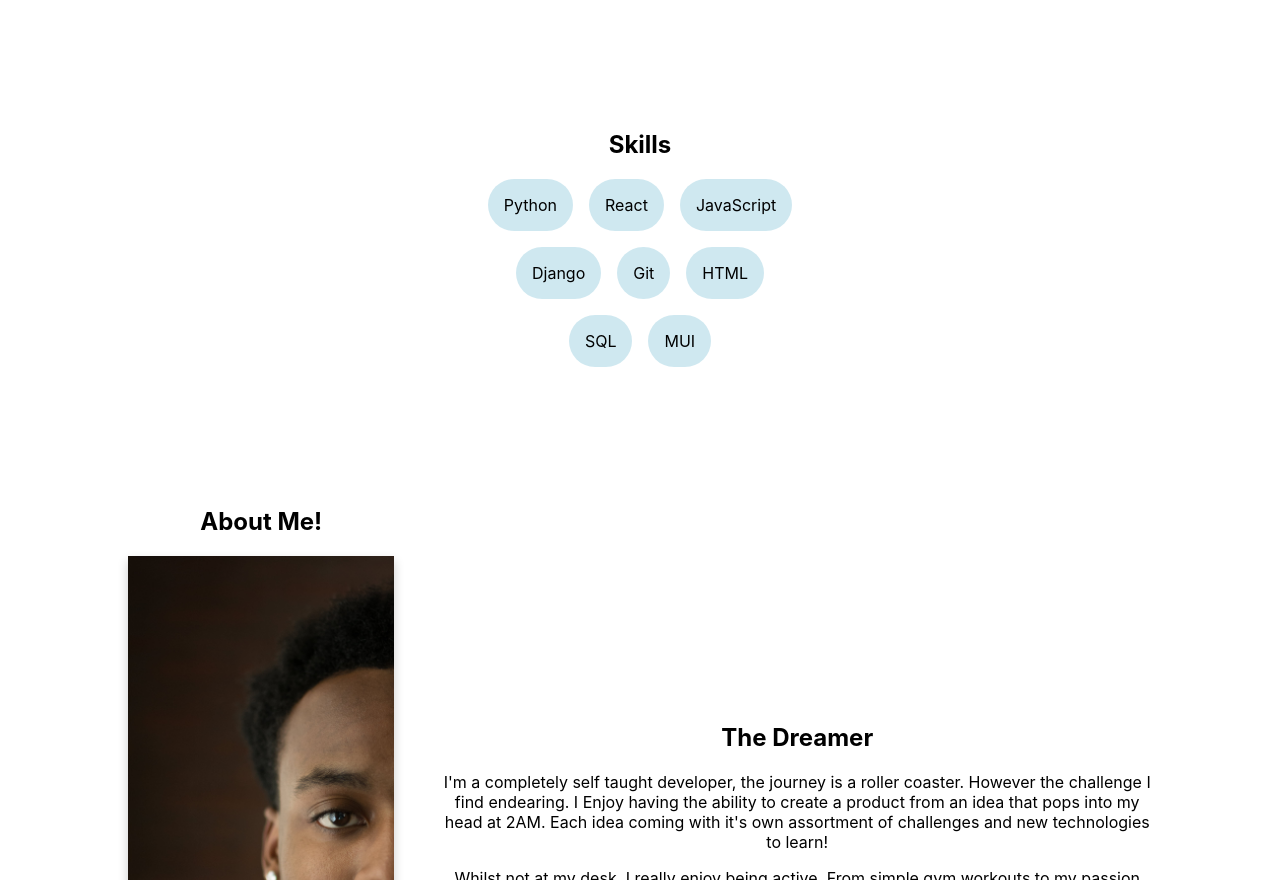
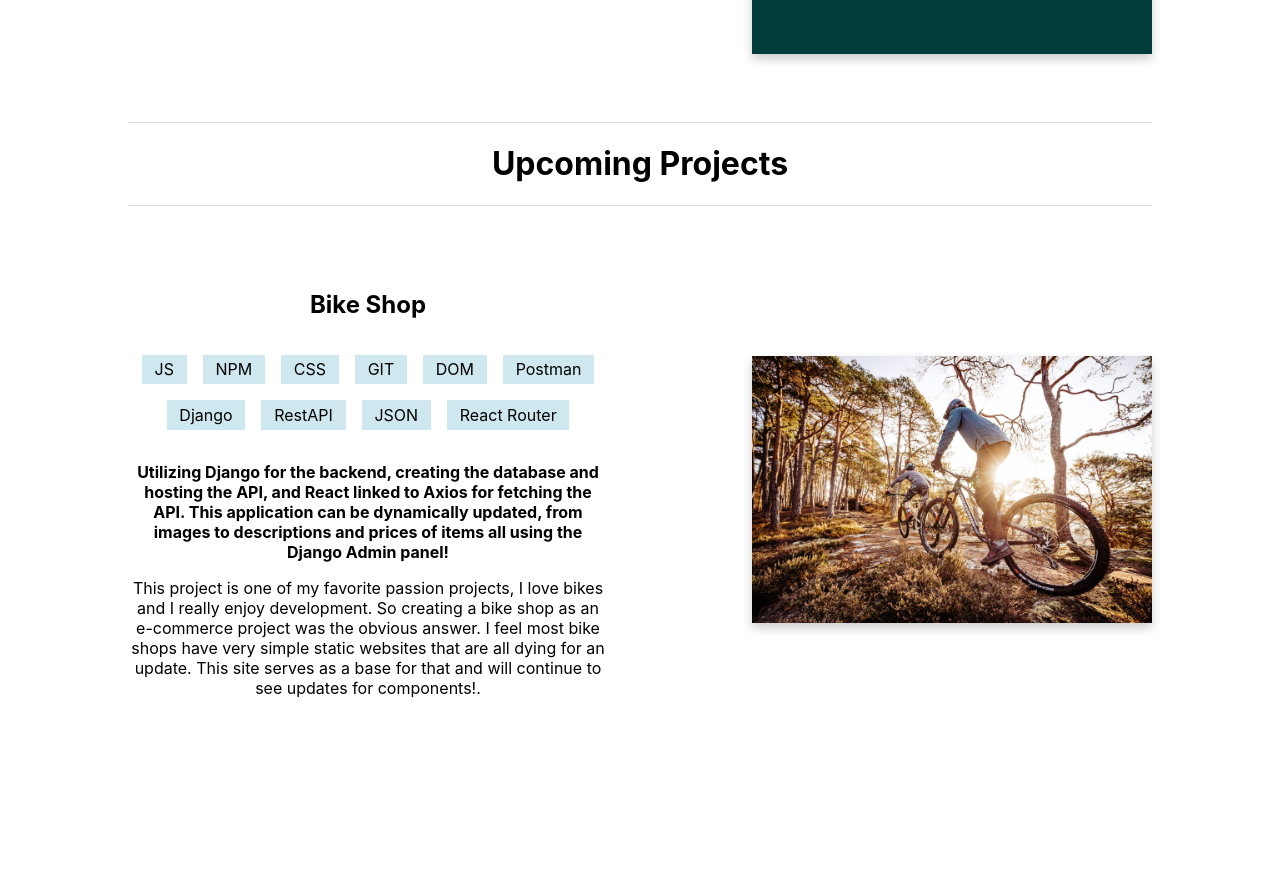
Before and after one commit to murraydeam/didactic-dollop, a React (Create React App) app: page / in a window 1280 px wide. Shown: the part 1920-2800 px from the top of the page. Built offline with nearby package versions, Linux system fonts and the light colour scheme.

Commit message:
Upcoming projects section added, along with section titles for projects

```diff
--- a/src/components/Projects/Projects.js
+++ b/src/components/Projects/Projects.js
@@ -1,4 +1,4 @@
-import { Tooltip } from "@mui/material";
+import { Box, Divider, Tooltip } from "@mui/material";
 import gsap from "gsap";
 import React, { useEffect } from "react";
 import { ProjectContainer } from "../../styles/containers";
@@ -26,6 +26,11 @@ const Projects = () => {
   return (
     <div className="section">
       <div className="projects " id="work">
+        <Box className="Title animateInOne">
+          <Divider />
+          <h1>Projects</h1>
+          <Divider />
+        </Box>
         <ProjectContainer className="project animateInOne">
           <div className="project-details ">
             <div className="project-title">
@@ -37,7 +42,7 @@ const Projects = () => {
               </Tooltip>
               <Tooltip
                 enterDelay={150}
-                title="Java Script"
+                title="Javascript"
                 placement="top"
                 arrow
               >
@@ -98,7 +103,7 @@ const Projects = () => {
               </Tooltip>
               <Tooltip
                 enterDelay={150}
-                title="Java Script"
+                title="Javascript"
                 placement="top"
                 arrow
               >
@@ -140,7 +145,7 @@ const Projects = () => {
             <div className="project-stack">
               <Tooltip
                 enterDelay={150}
-                title="Java Script"
+                title="Javascript"
                 placement="top"
                 arrow
               >
@@ -182,6 +187,89 @@ const Projects = () => {
             <img src="img/etch-a-sketch.png" alt="eEtch-a-Sketch" />
           </a>
         </ProjectContainer>
+        <Box className="upcoming-projects animateInOne">
+          <Divider />
+          <h1>Upcoming Projects</h1>
+          <Divider />
+        </Box>
+        <ProjectContainer className="project animateInOne">
+          <div className="project-details ">
+            <div className="project-title">
+              <h2>Bike Shop</h2>
+            </div>
+            <div className="project-stack">
+              <Tooltip
+                enterDelay={150}
+                title="Javascript"
+                placement="top"
+                arrow
+              >
+                <div className="stack-item">JS</div>
+              </Tooltip>
+
+              <Tooltip enterDelay={150} title="NPM" placement="top" arrow>
+                <div className="stack-item">NPM</div>
+              </Tooltip>
+              <Tooltip enterDelay={150} title="CSS" placement="top" arrow>
+                <div className="stack-item">CSS</div>
+              </Tooltip>
+              <Tooltip enterDelay={150} title="GIT" placement="top" arrow>
+                <div className="stack-item">GIT</div>
+              </Tooltip>
+              <Tooltip enterDelay={150} title="DOM" placement="top" arrow>
+                <div className="stack-item">DOM</div>
+              </Tooltip>
+              <Tooltip enterDelay={150} title="Postman" placement="top" arrow>
+                <div className="stack-item">Postman</div>
+              </Tooltip>
+              <Tooltip enterDelay={150} title="Django" placement="top" arrow>
+                <div className="stack-item">Django</div>
+              </Tooltip>
+              <Tooltip enterDelay={150} title="RestAPI" placement="top" arrow>
+                <div className="stack-item">RestAPI</div>
+              </Tooltip>
+              <Tooltip enterDelay={150} title="RestAPI" placement="top" arrow>
+                <div className="stack-item">JSON</div>
+              </Tooltip>
+              <Tooltip
+                enterDelay={150}
+                title="React Router"
+                placement="top"
+                arrow
+              >
+                <div className="stack-item">React Router</div>
+              </Tooltip>
+            </div>
+            <div className="project-description">
+              <strong>
+                <p>
+                  Utilizing Django for the backend, creating the database and
+                  hosting the API, and React linked to Axios for fetching the
+                  API. This application can be dynamically updated, from images
+                  to descriptions and prices of items all using the Django Admin
+                  panel!
+                </p>
+              </strong>
+              <p>
+                This project is one of my favorite passion projects, I love
+                bikes and I really enjoy development. So creating a bike shop as
+                an e-commerce project was the obvious answer. I feel most bike
+                shops have very simple static websites that are all dying for an
+                update. This site serves as a base for that and will continue to
+                see updates for components!.
+              </p>
+            </div>
+          </div>
+
+          <a
+            className="project-image"
+            href="https://github.com/murraydeam/bike-shop"
+            target="_blank"
+            rel="noreferrer preload"
+          >
+            <img src="img/bike.jpg" alt="eEtch-a-Sketch" />
+          </a>
+        </ProjectContainer>
       </div>
     </div>
   );
```
Also changed, not shown: public/img/bike.jpg (added).
